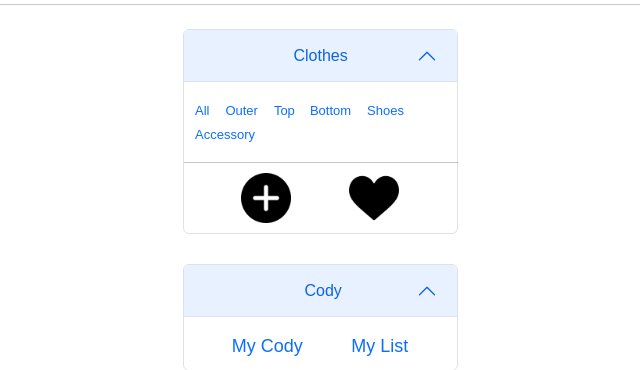
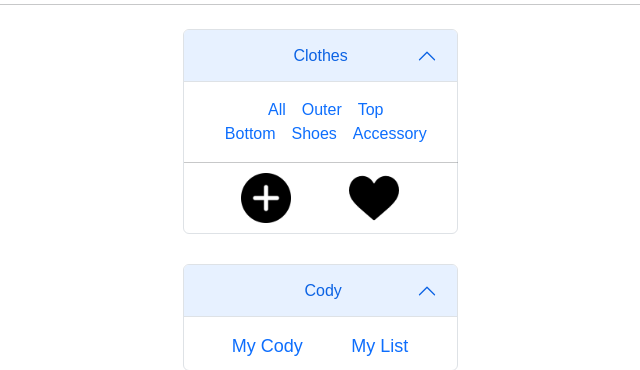
Before and after one commit to HongguSon/Look_of_Today, a Django app: page /closet/ in a window 1280 px wide. Shown: the part 71-441 px from the top of the page, without its empty margins (320-960 px from the left). Run offline with Django 4.2, Linux system fonts and the light colour scheme; the visitor is signed in with stand-in values (Sample User, id 1); data that the repository does not hold is empty; some libraries are stand-ins or nearby versions; some web fonts are replaced.

Commit message:
[feat] 나만의 옷장 아코디언 수정

```diff
--- a/server/apps/closet/templates/closet/closet_main.html
+++ b/server/apps/closet/templates/closet/closet_main.html
@@ -21,6 +21,7 @@
         <a href="{% url 'closet:closet_main' %}">All</a>
         <a href="{% url 'closet:outer_list' %}">Outer</a>
         <a href="{% url 'closet:top_list' %}"> Top </a>
+        <br />
         <a href="{% url 'closet:bottom_list' %}">Bottom</a>
         <a href="{% url 'closet:shoes_list' %}">Shoes</a>
         <a href="{% url 'closet:acc_list' %}">Accessory</a>
--- a/server/static/css/closet.css
+++ b/server/static/css/closet.css
@@ -93,8 +93,12 @@ img:hover{
   margin-left: 6.313rem;
 }
 
+.accmain2{
+  text-align: center;
+}
+
 .accmain2 > a{
-  font-size: 0.813rem;
+  font-size: 1rem;
   margin-left: 0.719rem;
 }
 
```
